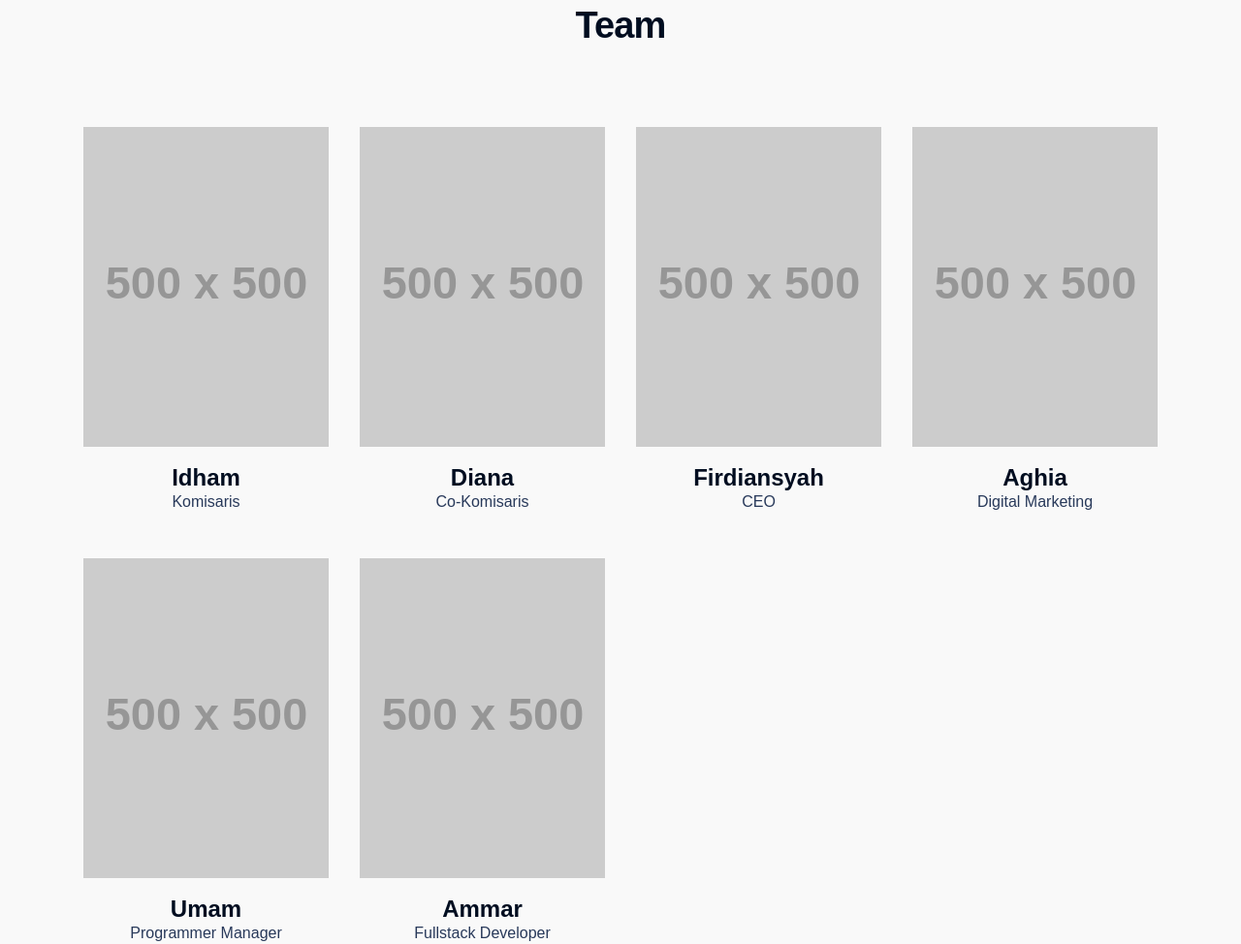
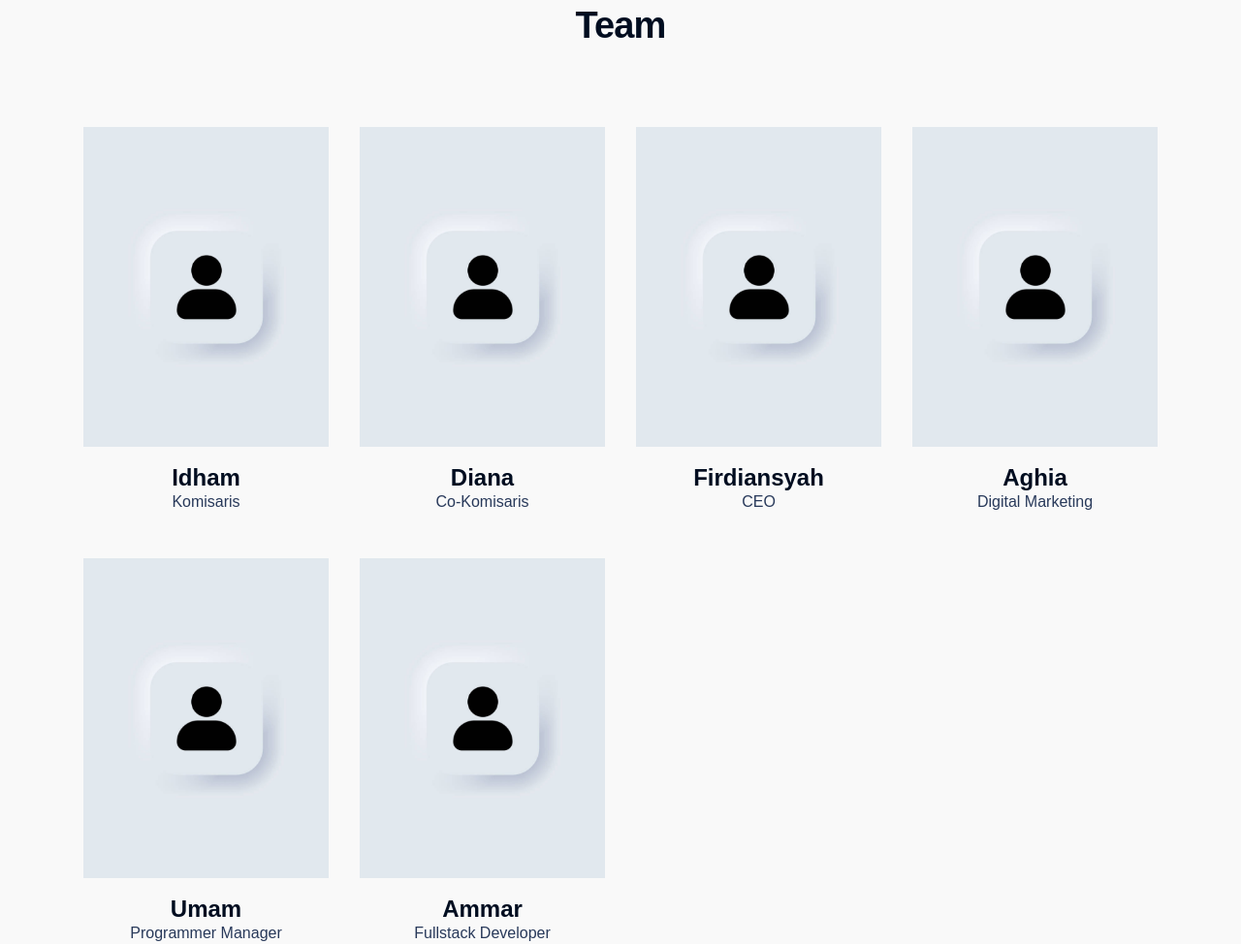
Before and after one commit to DigitalIndustryAgency/CompanyProfile, a website: page src/index.njk in a window 1280 px wide. Shown: the part 2560-3534 px from the top of the page at 97% size. Drawn offline with nearby package versions, Linux system fonts and the light colour scheme; files that its build step writes are made by us from their sources; placeholder pictures from the web are drawn by us; files whose address does not match are found by name; a web font is replaced by a local one.

Commit message:
+ Add profile img dummy

```diff
--- a/src/components/tim.njk
+++ b/src/components/tim.njk
@@ -14,7 +14,7 @@
       <div class="item features-image col-12 col-lg-3 col-md-6 col-sm-6">
         <div class="item-wrapper text-center">
           <div class="item-img">
-            <img src="https://dummyimage.com/500x500/cbd5e1/0c0f0d" alt=""/>
+            <img src="assets/img/profil.png" alt=""/>
             <div class="social_block">
               <a href="#" target="_blank" class="iconfont-wrapper">
                 <span
@@ -49,7 +49,7 @@
       <div class="item features-image col-12 col-lg-3 col-md-6 col-sm-6">
         <div class="item-wrapper text-center">
           <div class="item-img">
-            <img src="https://dummyimage.com/500x500/cbd5e1/0c0f0d" alt=""/>
+            <img src="assets/img/profil.png" alt=""/>
             <div class="social_block">
               <a href="#" target="_blank" class="iconfont-wrapper">
                 <span
@@ -84,7 +84,7 @@
       <div class="item features-image col-12 col-lg-3 col-md-6 col-sm-6">
         <div class="item-wrapper text-center">
           <div class="item-img">
-            <img src="https://dummyimage.com/500x500/cbd5e1/0c0f0d" alt=""/>
+            <img src="assets/img/profil.png" alt=""/>
             <div class="social_block">
               <a href="#" target="_blank" class="iconfont-wrapper">
                 <span
@@ -119,7 +119,7 @@
       {# <div class="item features-image col-12 col-lg-3 col-md-6 col-sm-6">
         <div class="item-wrapper text-center">
           <div class="item-img">
-            <img src="https://dummyimage.com/500x500/cbd5e1/0c0f0d" alt=""/>
+            <img src="assets/img/profil.png" alt=""/>
             <div class="social_block">
               <a href="#" target="_blank" class="iconfont-wrapper">
                 <span
@@ -154,7 +154,7 @@
       <div class="item features-image col-12 col-lg-3 col-md-6 col-sm-6">
         <div class="item-wrapper text-center">
           <div class="item-img">
-            <img src="https://dummyimage.com/500x500/cbd5e1/0c0f0d" alt=""/>
+            <img src="assets/img/profil.png" alt=""/>
             <div class="social_block">
               <a href="#" target="_blank" class="iconfont-wrapper">
                 <span
@@ -189,7 +189,7 @@
       <div class="item features-image col-12 col-lg-3 col-md-6 col-sm-6">
         <div class="item-wrapper text-center">
           <div class="item-img">
-            <img src="https://dummyimage.com/500x500/cbd5e1/0c0f0d" alt=""/>
+            <img src="assets/img/profil.png" alt=""/>
             <div class="social_block">
               <a href="#" target="_blank" class="iconfont-wrapper">
                 <span
@@ -224,7 +224,7 @@
       <div class="item features-image col-12 col-lg-3 col-md-6 col-sm-6">
         <div class="item-wrapper text-center">
           <div class="item-img">
-            <img src="https://dummyimage.com/500x500/cbd5e1/0c0f0d" alt=""/>
+            <img src="assets/img/profil.png" alt=""/>
             <div class="social_block">
               <a href="#" target="_blank" class="iconfont-wrapper">
                 <span
```
Also changed, not shown: src/images/profil.png (added).
